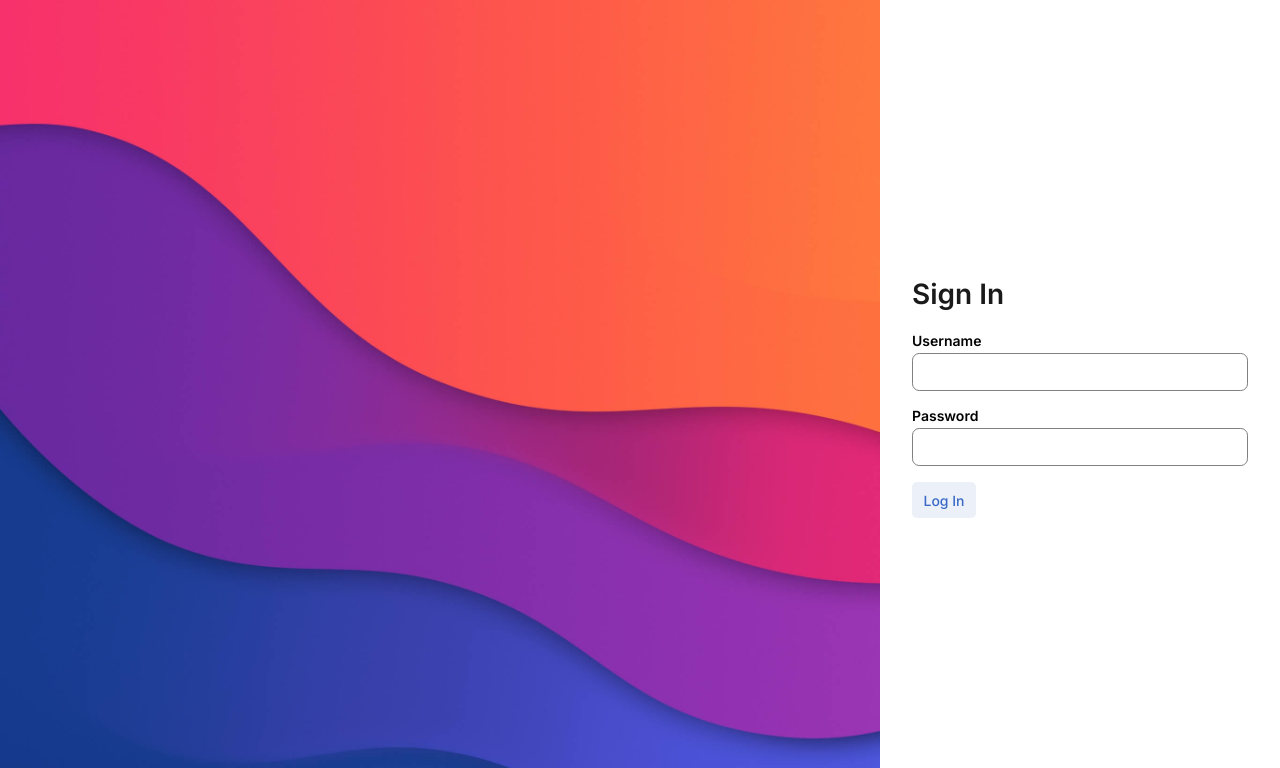
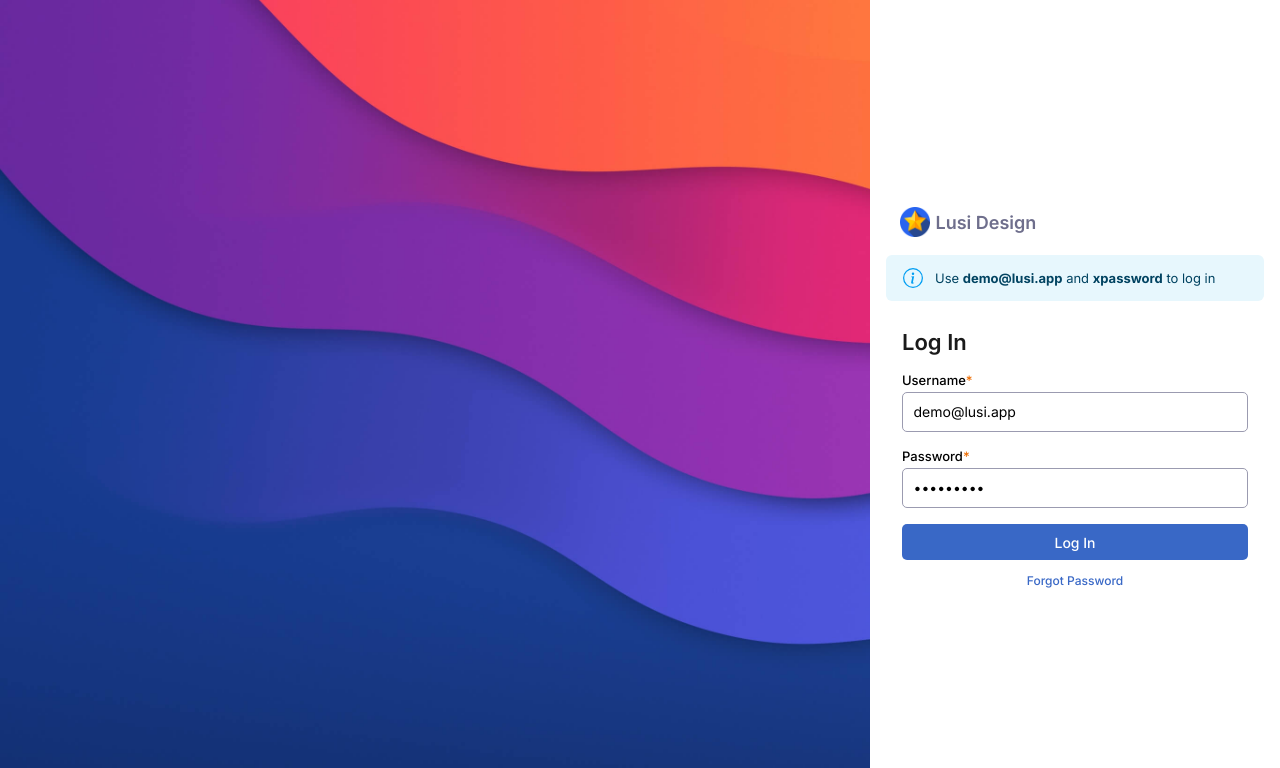
Before and after one commit to obaadelusi/lusi-design, a React (Vite) app: page /login in a window 1280 px wide. Shown: the top 768 px of the page. Built offline with nearby package versions, Linux system fonts and the light colour scheme.

Commit message:
Login redirect

```diff
--- a/src/components/Form.scss
+++ b/src/components/Form.scss
@@ -4,7 +4,7 @@
     width: 100%;
 
     &-title {
-        font-size: 1.75rem;
+        font-size: var(--font-size-h2);
         margin-bottom: .75em;
         // text-align: center;
     }
@@ -16,27 +16,32 @@
         margin-bottom: 1em;
 
         label {
-            font-size: 14px;
-            font-weight: 600;
+            font-size: 13px;
+            font-weight: 500;
+
+            span {
+                color: var(--clr-warning);
+            }
         }
 
         input {
             appearance: none;
-            border: 1.5px solid grey;
-            border-radius: .45em;
-            font: inherit;
+            border: 1.5px solid var(--grey-500);
+            border-radius: 5px;
+            font-family: inherit;
+            font-size: 0.875rem;
             outline: none;
-            padding: .5em;
+            padding: 0.75em 0.75em;
             transition: 200ms ease-in;
             width: 100%;
 
             &:hover {
-                box-shadow: 0 0 0 3px rgba(black, 0.25);
+                box-shadow: 0 0 0 4px var(--grey-200);
             }
 
             &:focus,
             &:focus-visible {
-                border-color: blue;
+                border-color: var(--primary-clr);
             }
         }
     }
--- a/src/pages/LoginPage.jsx
+++ b/src/pages/LoginPage.jsx
@@ -1,32 +1,68 @@
 import "../components/Form.scss";
 import "./LoginPage.scss";
-import { LinkButton } from "../components/Buttons";
+import Alert from "../components/Alerts";
+import { Button, LinkButton } from "../components/Buttons";
 import loginImg from "../assets/loginImg.jpg";
+import starIcon from "../assets/starIcon.png";
+import { useEffect, useState } from "react";
 
 const LoginPage = () => {
+  const [alertMessage, setAlertMessage] = useState("");
+
+  useEffect(() => {
+    document.title = "Log in — Lusi Design";
+  }, []);
+
   function handleSubmit(e) {
     e.preventDefault();
-    console.log("From the Login page button!");
+
+    const username = document.getElementById("username");
+    const password = document.getElementById("password");
+
+    if (username.value == "" || password.value == "") {
+      setAlertMessage(`Please enter your username and password`);
+    } else if (username.value != "demo@lusi.app" || password.value != "xpassword") {
+      setAlertMessage("Incorrect username or password");
+      console.dir(e.target);
+    } else {
+      location.href = "/";
+    }
   }
   return (
     <div className="Login">
-      <figure className="Login-image">
+      <figure className="Login-bg-image">
         <img src={loginImg} alt="colourful background image" />
       </figure>
-      <div className="Login-container">
+      <div className="Login-form-container">
+        <figure className="Login-form-logo">
+          <img src={starIcon} alt="lusi design logo" />
+          <span>Lusi Design</span>
+        </figure>
+        <Alert>
+          Use <b>demo@lusi.app</b> and <b>xpassword</b> to log in
+        </Alert>
+
         <div className="Form Login-form">
-          <form action="#">
-            <h1 className="Form-title">Sign In</h1>
+          <form action="/" method="GET" onSubmit={handleSubmit}>
+            <h1 className="Form-title">Log In</h1>
             <div className="Form-group">
-              <label htmlFor="username">Username</label>
-              <input type="text" id="username" />
+              <label htmlFor="username">
+                Username<span>*</span>
+              </label>
+              <input type="text" id="username" name="username" defaultValue="demo@lusi.app" />
             </div>
             <div className="Form-group">
-              <label htmlFor="password">Password</label>
-              <input type="password" id="password" />
+              <label htmlFor="password">
+                Password<span>*</span>
+              </label>
+              <input type="password" id="password" name="password" defaultValue="xpassword" />
             </div>
-            <LinkButton path="/dashboard" variant="primary">
+            {alertMessage && <Alert variant="error">{alertMessage}</Alert>}
+            <Button type="submit" style="fill" variant="primary">
               Log In
+            </Button>
+            <LinkButton path="#" style="text" size="small">
+              Forgot Password
             </LinkButton>
           </form>
         </div>
--- a/src/pages/LoginPage.scss
+++ b/src/pages/LoginPage.scss
@@ -1,22 +1,57 @@
 .Login {
     height: 100vh;
-    display: flex;
-    justify-content: space-between;
 
-    &-container {
-        padding: 0 1em;
+    &-bg-image {
+        height: 100vh;
+        width: 100vw;
+
+        img {
+            height: 100%;
+            width: 100%;
+            object-fit: cover;
+            object-position: center;
+        }
     }
 
-    &-container {
+    &-form-container {
         display: flex;
+        flex-direction: column;
         justify-content: center;
-        align-items: center;
         background-color: white;
+        padding: 1.5em 1em 0;
         position: absolute;
         top: 0;
         bottom: 0;
         right: 0;
+        height: 100%;
         width: 100%;
-        max-width: 400px;
+        max-width: 410px;
+
+        @media (max-width: 700px) {
+            border-radius: .5em;
+            top: 50%;
+            left: 50%;
+            transform: translate(-50%, -50%);
+            max-height: 480px;
+            max-width: 340px;
+        }
+    }
+
+    &-form-logo {
+        color: var(--grey-700);
+        display: flex;
+        align-items: center;
+        gap: 6px;
+        font-weight: 600;
+        font-size: 1.125rem;
+        margin: 0 0 1em 0.75em;
+
+        img {
+            width: 30px;
+        }
+    }
+
+    &-form .Button {
+        width: 100%;
     }
 }
```
